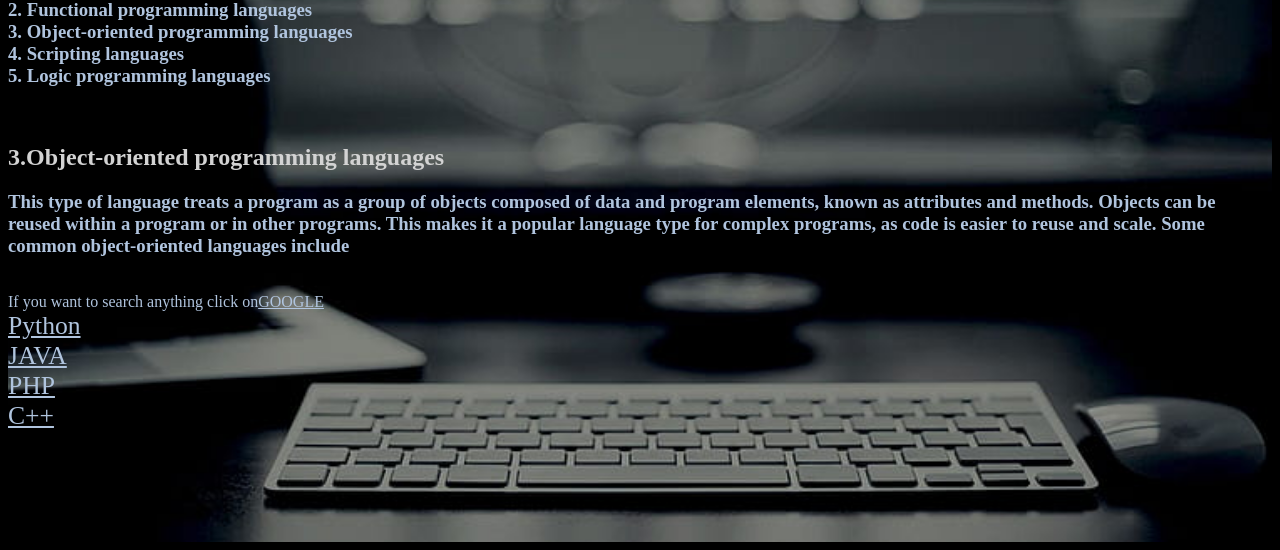
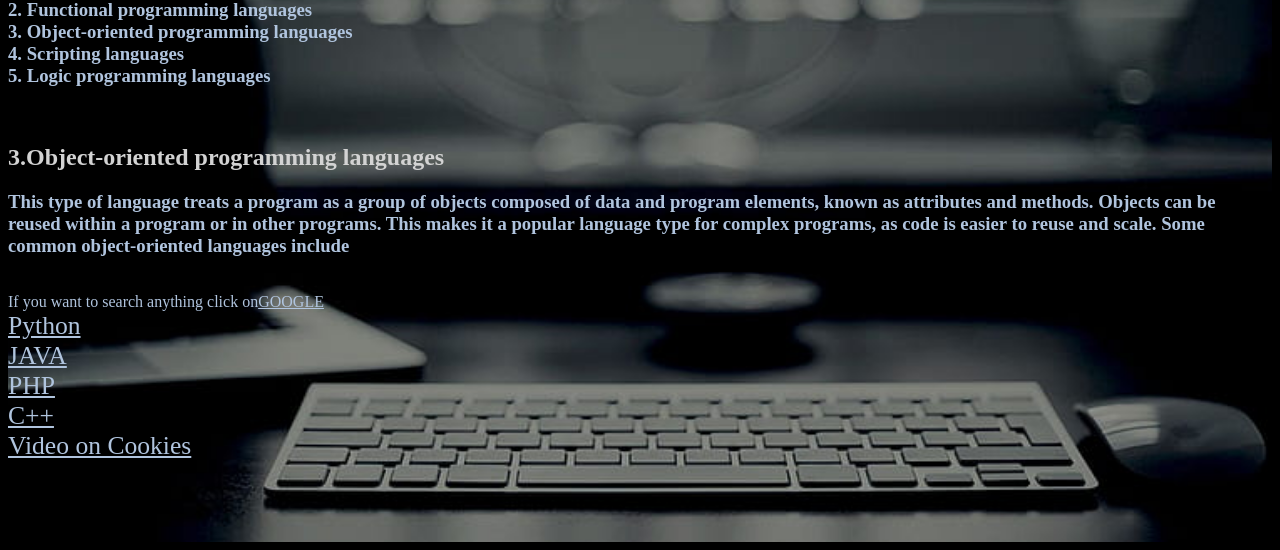
Before and after one commit to bindujabavurupudi/internals, a plain HTML site: page index.html in a window 1280 px wide. Shown: the part 250-800 px from the top of the page. Drawn offline with Linux system fonts and the light colour scheme.

Commit message:
added video

```diff
--- a/index.html
+++ b/index.html
@@ -2,11 +2,6 @@
 	<head>
 		<title> Programming Languages </title>
 		<link rel="stylesheet" href="style.css">
-
-
-
-
-
 
 		<script>
 			// Check if the 'visited' cookie exists
@@ -17,24 +12,6 @@
 ;
 			}
 		</script>
-
-
-
-
-
-
-
-
-
-
-
-
-
-
-
-
-
-
 
 	</head>
 	<body>
@@ -56,6 +33,10 @@
 		<a style="font-size:160%" href="php.html" target="_blank">PHP</a></br>
 		<a style="font-size:160%" href="c++.html" target="_blank">C++</a></br>
 
+
+
+		<a style="font-size:160%" href="https://youtu.be/ICUwynqrNGs" target="_blank">Video on Cookies</a></br>
+
 	</body>
 
 
```
